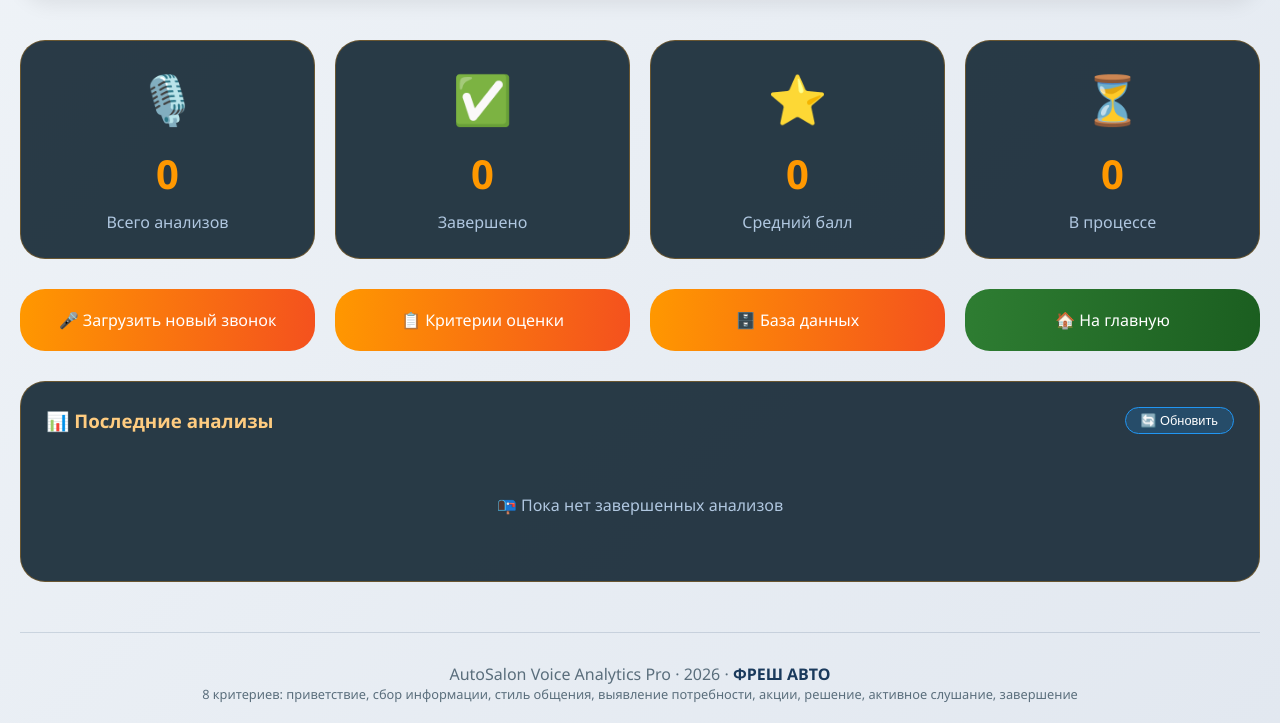
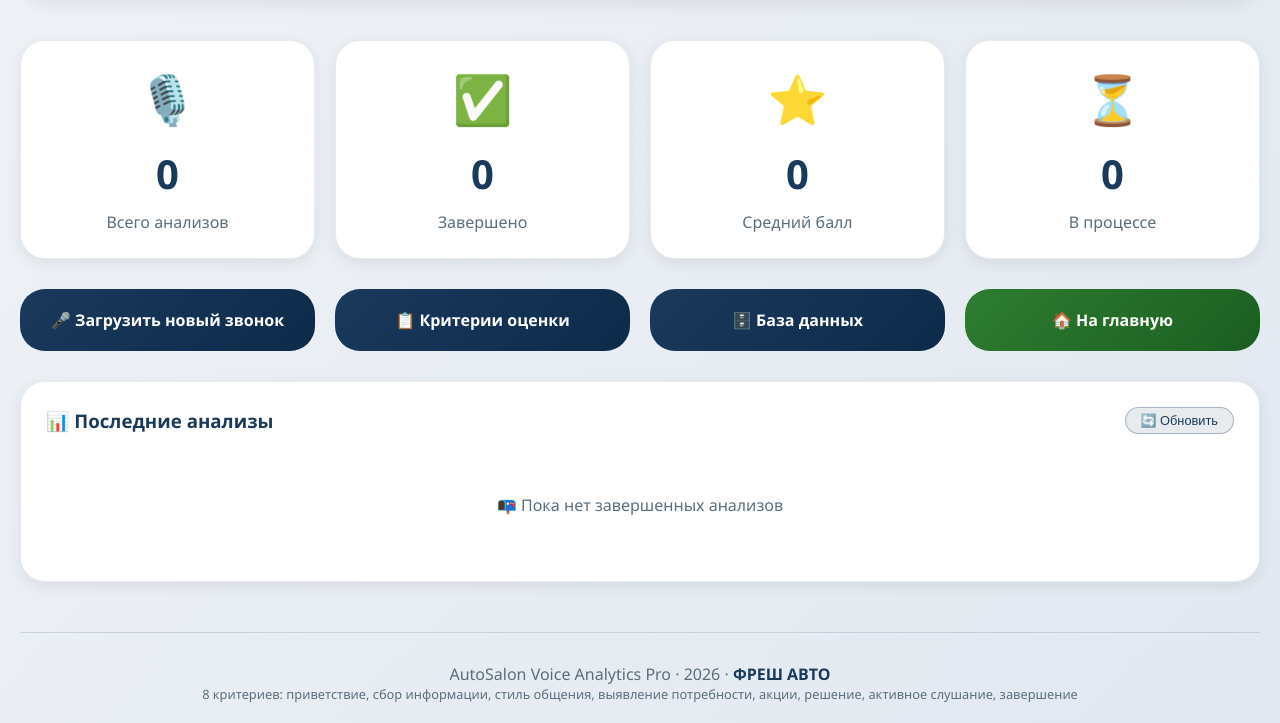
Before and after one commit to Tkaheva/appvs, a Flask app: page /dashboard in a window 1280 px wide. Shown: the part 355-1078 px from the top of the page. Run offline with Flask 3, Linux system fonts and the light colour scheme; the visitor is signed in with stand-in values (Sample User, id 1); data that the repository does not hold is empty.

Commit message:
mod dashboard.html

```diff
--- a/templates/dashboard.html
+++ b/templates/dashboard.html
@@ -10,16 +10,18 @@
     }
 
     .dashboard-card {
-        background: rgba(19, 38, 52, 0.9);
+        background: white;
         border-radius: 25px;
         padding: 25px;
         text-align: center;
-        border: 1px solid rgba(255, 152, 0, 0.3);
-        transition: transform 0.3s;
+        box-shadow: 0 4px 15px rgba(0, 0, 0, 0.08);
+        transition: transform 0.3s, box-shadow 0.3s;
+        border: 1px solid rgba(26, 58, 92, 0.1);
     }
 
     .dashboard-card:hover {
         transform: translateY(-5px);
+        box-shadow: 0 8px 25px rgba(26, 58, 92, 0.15);
     }
 
     .dashboard-icon {
@@ -30,12 +32,13 @@
     .dashboard-value {
         font-size: 2.5rem;
         font-weight: 700;
-        color: #ff9800;
+        color: #1a3a5c;
     }
 
     .dashboard-label {
-        color: #b0c7e0;
+        color: #5a6e7c;
         margin-top: 10px;
+        font-weight: 500;
     }
 
     .quick-actions {
@@ -46,27 +49,38 @@
     }
 
     .action-btn {
-        background: linear-gradient(95deg, #ff9800, #f4511e);
+        background: linear-gradient(135deg, #1a3a5c, #0d2a4a);
         color: white;
         padding: 20px;
         border-radius: 25px;
         text-align: center;
         text-decoration: none;
-        transition: transform 0.3s;
+        transition: all 0.3s;
         display: block;
+        font-weight: 600;
     }
 
     .action-btn:hover {
         transform: translateY(-3px);
-        box-shadow: 0 5px 20px rgba(255, 152, 0, 0.4);
+        box-shadow: 0 5px 20px rgba(26, 58, 92, 0.3);
+        background: linear-gradient(135deg, #244a6c, #1a3a5c);
+    }
+
+    .action-btn-green {
+        background: linear-gradient(135deg, #2e7d32, #1b5e20);
+    }
+
+    .action-btn-green:hover {
+        background: linear-gradient(135deg, #3e8e42, #2e7d32);
     }
 
     .recent-analyses {
-        background: rgba(19, 38, 52, 0.9);
+        background: white;
         border-radius: 25px;
         padding: 25px;
         margin-top: 30px;
-        border: 1px solid rgba(255, 152, 0, 0.3);
+        box-shadow: 0 4px 15px rgba(0, 0, 0, 0.08);
+        border: 1px solid rgba(26, 58, 92, 0.1);
     }
 
     .analysis-item {
@@ -149,18 +166,19 @@
     }
 
     .refresh-btn {
-        background: rgba(33, 150, 243, 0.2);
-        border: 1px solid #2196f3;
+        background: rgba(26, 58, 92, 0.1);
+        border: 1px solid rgba(26, 58, 92, 0.3);
         padding: 5px 15px;
         border-radius: 20px;
-        color: white;
+        color: #1a3a5c;
         cursor: pointer;
         font-size: 0.8rem;
         margin-left: 15px;
+        transition: all 0.3s;
     }
 
     .refresh-btn:hover {
-        background: #2196f3;
+        background: rgba(26, 58, 92, 0.2);
     }
 
     .section-header {
@@ -168,6 +186,14 @@
         justify-content: space-between;
         align-items: center;
         margin-bottom: 20px;
+    }
+
+    .section-header h3 {
+        color: #1a3a5c;
+    }
+
+    h3 {
+        color: #1a3a5c;
     }
 </style>
 {% endblock %}
@@ -206,20 +232,20 @@
     <a href="/database-view" target="_blank" class="action-btn">
         🗄️ База данных
     </a>
-    <a href="/" class="action-btn" style="background: linear-gradient(95deg, #2e7d32, #1b5e20);">
+    <a href="/" class="action-btn action-btn-green">
         🏠 На главную
     </a>
 </div>
 
 <div class="recent-analyses">
     <div class="section-header">
-        <h3 style="color: #ffcc80; margin: 0;">📊 Последние анализы</h3>
+        <h3>📊 Последние анализы</h3>
         <button class="refresh-btn" onclick="loadRecentAnalyses()">🔄 Обновить</button>
     </div>
     <div id="recentList">
         <div style="text-align: center; padding: 20px;">
             <div class="loading-spinner-small"></div>
-            <p style="color: #b0c7e0; margin-top: 10px;">Загрузка анализов...</p>
+            <p style="color: #5a6e7c; margin-top: 10px;">Загрузка анализов...</p>
         </div>
     </div>
 </div>
@@ -295,7 +318,7 @@
                     `;
                 }).join('');
             } else {
-                container.innerHTML = '<p style="color: #b0c7e0; text-align: center; padding: 40px;">📭 Пока нет завершенных анализов</p>';
+                container.innerHTML = '<p style="color: #5a6e7c; text-align: center; padding: 40px;">📭 Пока нет завершенных анализов</p>';
             }
         } catch (error) {
             console.error('Error loading recent analyses:', error);
```
Also changed, not shown: other parts of templates/dashboard.html (+15 -21 lines).
